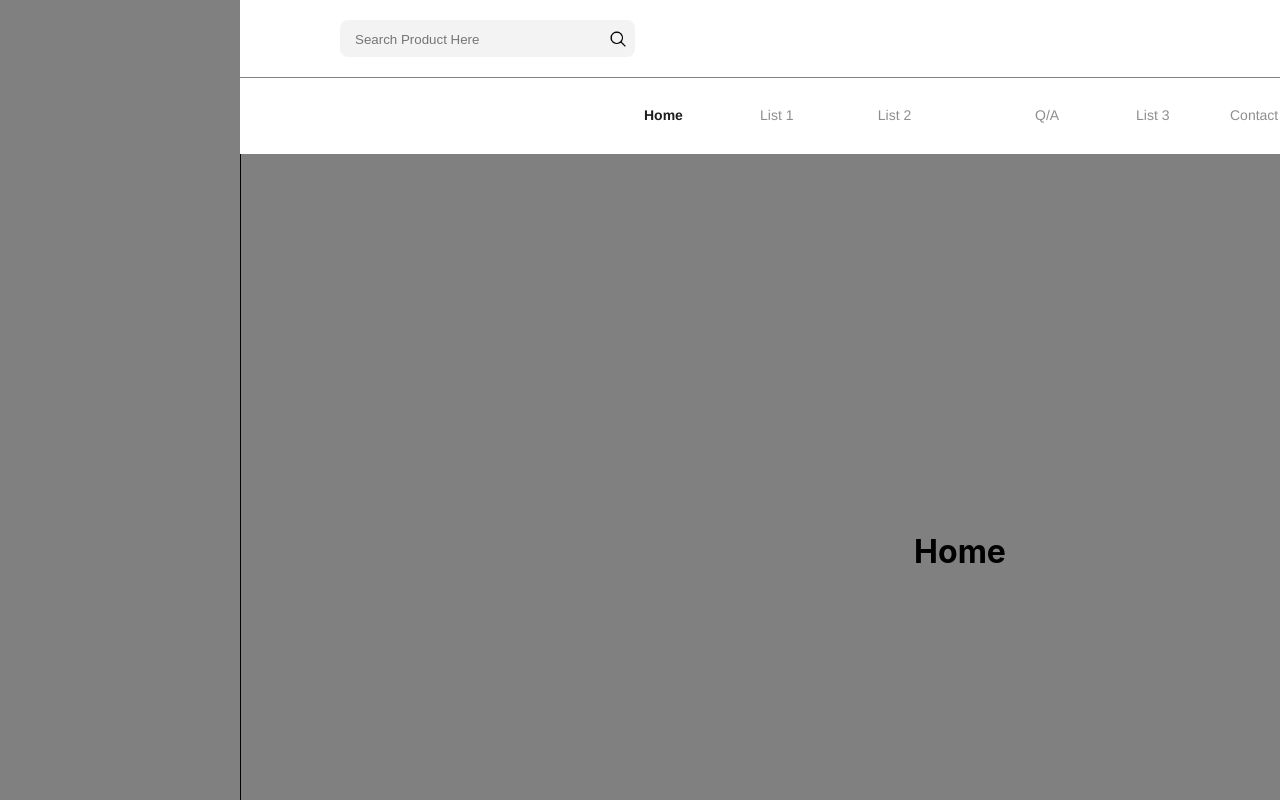
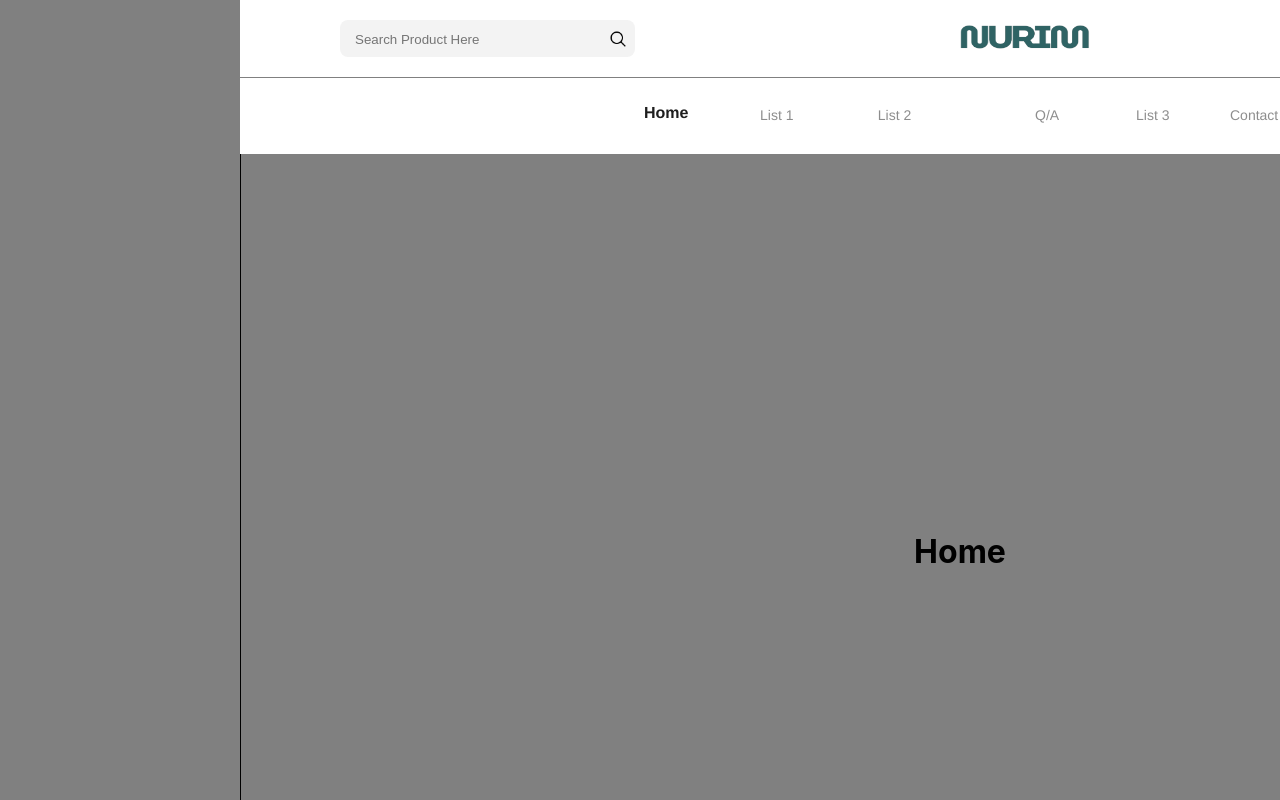
Before and after one commit to qdpnok/nurim, a React (Create React App) app in the folder nurim-react/: page / in a window 1280 px wide. Shown: the top 800 px of the page. Built offline with nearby package versions, Linux system fonts and the light colour scheme.

Commit message:
버튼 몇몇개 활성화됨.

```diff
--- a/nurim-react/src/page/HeaderBasic.js
+++ b/nurim-react/src/page/HeaderBasic.js
@@ -2,6 +2,7 @@ import React, { useState } from "react";
 import styled from "styled-components";
 import SearchIcon from "../img/search.png";
 import { Link } from "react-router-dom";
+import MainLogo from "../img/MainLogo.png";
 
 const Container = styled.div`
   align-items: center;
@@ -71,19 +72,6 @@ const LoginFrame = styled.div`
   cursor: pointer;
 `;
 
-const LoginText = styled.div`
-  color: #ffffff;
-  font-family: "Outfit-Regular", Helvetica, sans-serif;
-  font-size: 14px;
-  font-weight: 400;
-  letter-spacing: 0;
-  line-height: normal;
-  margin-top: -1px;
-  position: relative;
-  text-align: center;
-  width: fit-content;
-`;
-
 const SignupFrame = styled.div`
   align-items: flex-start;
   border-radius: 28px;
@@ -93,19 +81,6 @@ const SignupFrame = styled.div`
   position: absolute;
   top: calc(50% - 16px);
   cursor: pointer;
-`;
-
-const SignupText = styled.div`
-  color: #1e1e1e;
-  font-family: "Outfit-Regular", Helvetica, sans-serif;
-  font-size: 14px;
-  font-weight: 400;
-  letter-spacing: 0;
-  line-height: normal;
-  margin-top: -1px;
-  position: relative;
-  text-align: center;
-  width: fit-content;
 `;
 
 const Navbar = styled.div`
@@ -155,12 +130,6 @@ const ContactText = styled(NavTextBase)`
   opacity: 0.5;
 `;
 
-const HomeText = styled(NavTextBase)`
-  font-family: "Outfit-Bold", Helvetica, sans-serif;
-  font-weight: 700;
-  left: 404px;
-`;
-
 const List2Group = styled.div`
   display: flex;
   height: 18px;
@@ -176,16 +145,43 @@ const List2Text = styled(NavTextBase)`
   position: static;
 `;
 
+const StyledLink = styled(Link)`
+  text-decoration: none; /* 밑줄 제거 */
+  color: inherit; /* 부모의 글자색을 그대로 물려받음 (Login은 흰색, Signup은 검은색) */
+  cursor: pointer;
+  display: flex; /* 위치 잡기 편하게 설정 */
+  align-items: center;
+  justify-content: center;
+  width: 100%;
+  height: 100%;
+`;
+
+const HomeMenu = styled(Link)`
+  text-decoration: none;
+  color: #1e1e1e;
+  cursor: pointer;
+  font-family: "Outfit-Bold", Helvetica, sans-serif;
+  font-weight: 700;
+  left: 404px;
+  top: 25px;
+  position: absolute;
+`;
+
+const Logo = styled.img`
+  position: absolute;
+  width: 130px;
+  height: 24px;
+  top: 25px;
+  left: 50%;
+`;
+
 export const HeaderBasic = () => {
   const [search, setSearch] = useState("");
 
   return (
     <Container>
       <HeaderWrapper>
-        {/* 검색창 배경 */}
         <SearchBackground />
-
-        {/* 검색창 그룹 (Input + Icon) */}
         <SearchGroup>
           <StyledInput
             type="text"
@@ -196,14 +192,20 @@ export const HeaderBasic = () => {
           <SearchImg src={SearchIcon} alt="검색" />
         </SearchGroup>
 
-        {/* 로그인 버튼 */}
         <LoginFrame>
-          <LoginText>Log In</LoginText>
+          <StyledLink to="/login" style={{ color: "#ffffff" }}>
+            Log In
+          </StyledLink>
         </LoginFrame>
+        <Link to="/">
+          <Logo src={MainLogo} alt="asd" />
+        </Link>
 
         {/* 회원가입 버튼 */}
         <SignupFrame>
-          <SignupText>Sign Up</SignupText>
+          <StyledLink to="/signup" style={{ color: "#1e1e1e" }}>
+            Sign Up
+          </StyledLink>
         </SignupFrame>
       </HeaderWrapper>
 
@@ -214,7 +216,7 @@ export const HeaderBasic = () => {
         <QAText>Q/A</QAText>
         <List3Text>List 3</List3Text>
         <ContactText>Contact Us</ContactText>
-        <HomeText>Home</HomeText>
+        <HomeMenu to="/">Home</HomeMenu>
 
         <List2Group>
           <List2Text>List 2</List2Text>
```
Also changed, not shown: nurim-react/src/img/MainLogo.png (added).
